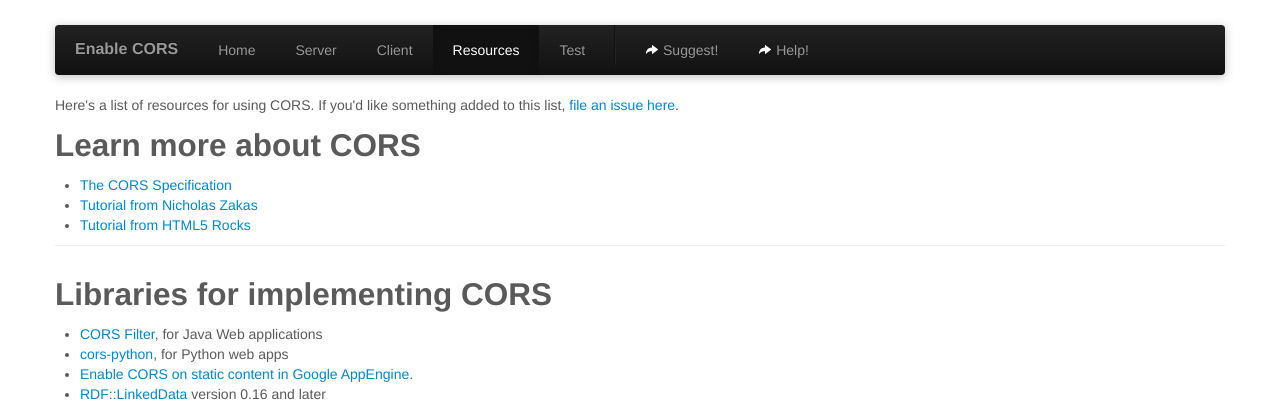
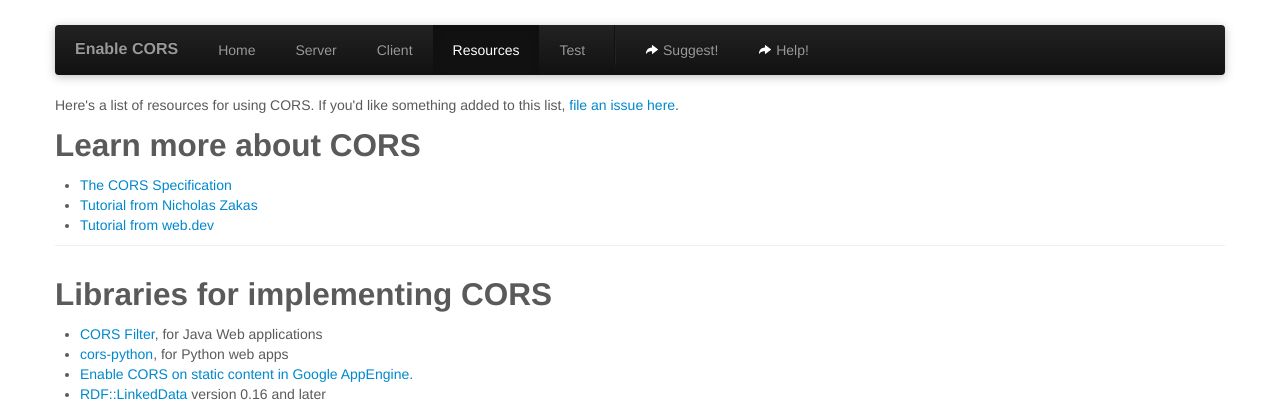
Before and after one commit to monsur/enable-cors.org, a Jekyll site: the page built from resources.html, in a window 1280 px wide. Shown: the top 406 px of the page. Built offline with Jekyll 4.4.1, drawn with Linux system fonts in a browser that asks for light colours.

Commit message:
Updating link to tutorial. Fixes #165

```diff
--- a/resources.html
+++ b/resources.html
@@ -12,7 +12,7 @@ title: enable cross-origin resource sharing
 		<ul>
 		<li><a href="http://www.w3.org/TR/cors/">The CORS Specification</a></li>
 		<li><a href="http://www.nczonline.net/blog/2010/05/25/cross-domain-ajax-with-cross-origin-resource-sharing/">Tutorial from Nicholas Zakas</a></li>
-		<li><a href="http://www.html5rocks.com/en/tutorials/cors/">Tutorial from HTML5 Rocks</a></li>
+		<li><a href="https://web.dev/cross-origin-resource-sharing/">Tutorial from web.dev</a></li>
 		</ul>
 		</section>
 
--- a/server.html
+++ b/server.html
@@ -7,7 +7,7 @@ title: enable cross-origin resource sharing
 		<section>
 		<h1 id="server-side">I want to add CORS support to my server</h1>
 
-		<p>There are some more headers and settings involved if you want to support verbs other than GET/POST, custom headers, or authentication. You can learn more about these options in the <a href="http://www.html5rocks.com/en/tutorials/cors/">Using CORS</a> tutorial on HTML5 Rocks.<p>
+		<p>There are some more headers and settings involved if you want to support verbs other than GET/POST, custom headers, or authentication. You can learn more about these options in the <a href="https://web.dev/cross-origin-resource-sharing/">Using CORS</a> tutorial on HTML5 Rocks.<p>
 
 		<p>If you want the TL;DR version, take a look at the <a href="http://www.html5rocks.com/static/images/cors_server_flowchart.png">flowchart for implementing CORS support</a>.</p>
 
```
